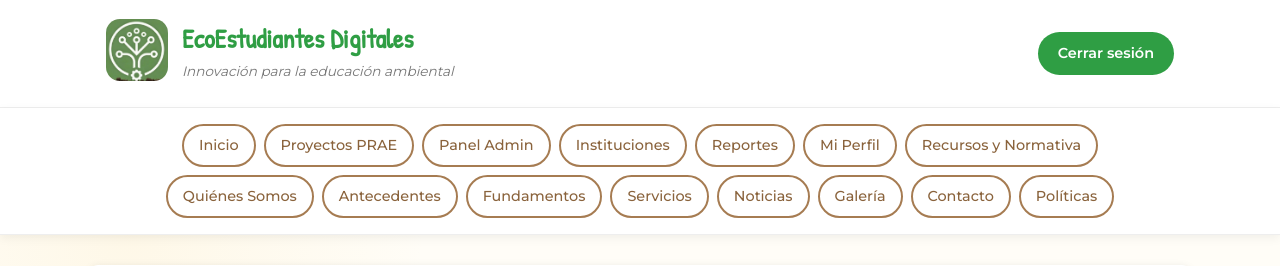
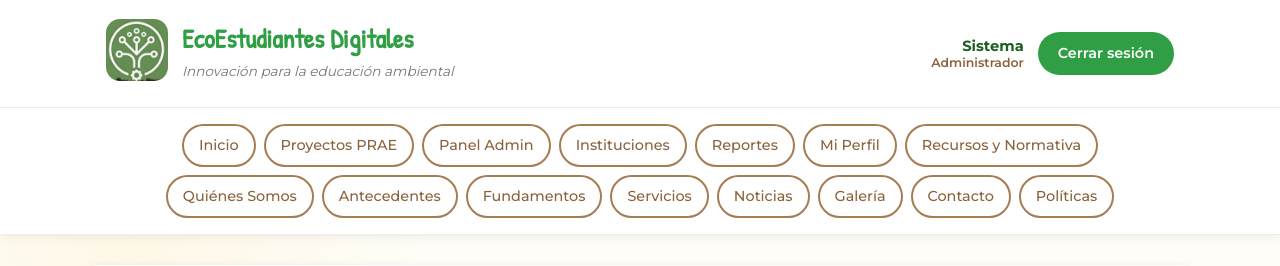
Before and after one commit to wos-7171/EcoEstudiantes, a PHP site: page /proyectos.php in a window 1280 px wide. Shown: the top 266 px of the page. Run offline with PHP 8.4, Linux system fonts and the light colour scheme; a user stored in the database is signed in; data that the repository does not hold is empty.

Commit message:
Mostrar nombre y rol junto al boton de cerrar sesion

```diff
--- a/EcoEstudiantes/incluir_nav.php
+++ b/EcoEstudiantes/incluir_nav.php
@@ -109,6 +109,26 @@ $rol = trim((string)$rol);
     .header-actions {
         display: flex;
         align-items: center;
+        gap: 14px;
+    }
+
+    .sesion-usuario {
+        text-align: right;
+        line-height: 1.25;
+    }
+
+    .sesion-usuario strong {
+        display: block;
+        color: #1b5e20;
+        font-size: 0.92rem;
+        font-weight: 700;
+    }
+
+    .sesion-usuario span {
+        display: block;
+        color: #8a633c;
+        font-size: 0.78rem;
+        font-weight: 600;
     }
 
     .logout-btn {
@@ -240,6 +260,10 @@ $rol = trim((string)$rol);
             justify-content: center;
         }
 
+        .sesion-usuario {
+            text-align: center;
+        }
+
         .main-nav {
             padding: 12px 10px;
         }
@@ -302,6 +326,13 @@ $rol = trim((string)$rol);
 
 
         <div class="header-actions">
+
+            <?php if (!empty($_SESSION['nombre']) || $rol !== ''): ?>
+            <div class="sesion-usuario">
+                <strong><?php echo htmlspecialchars($_SESSION['nombre'] ?? ''); ?></strong>
+                <span><?php echo htmlspecialchars($rol); ?></span>
+            </div>
+            <?php endif; ?>
 
             <a
                 href="<?php echo htmlspecialchars($prefix); ?>logout.php"
```
